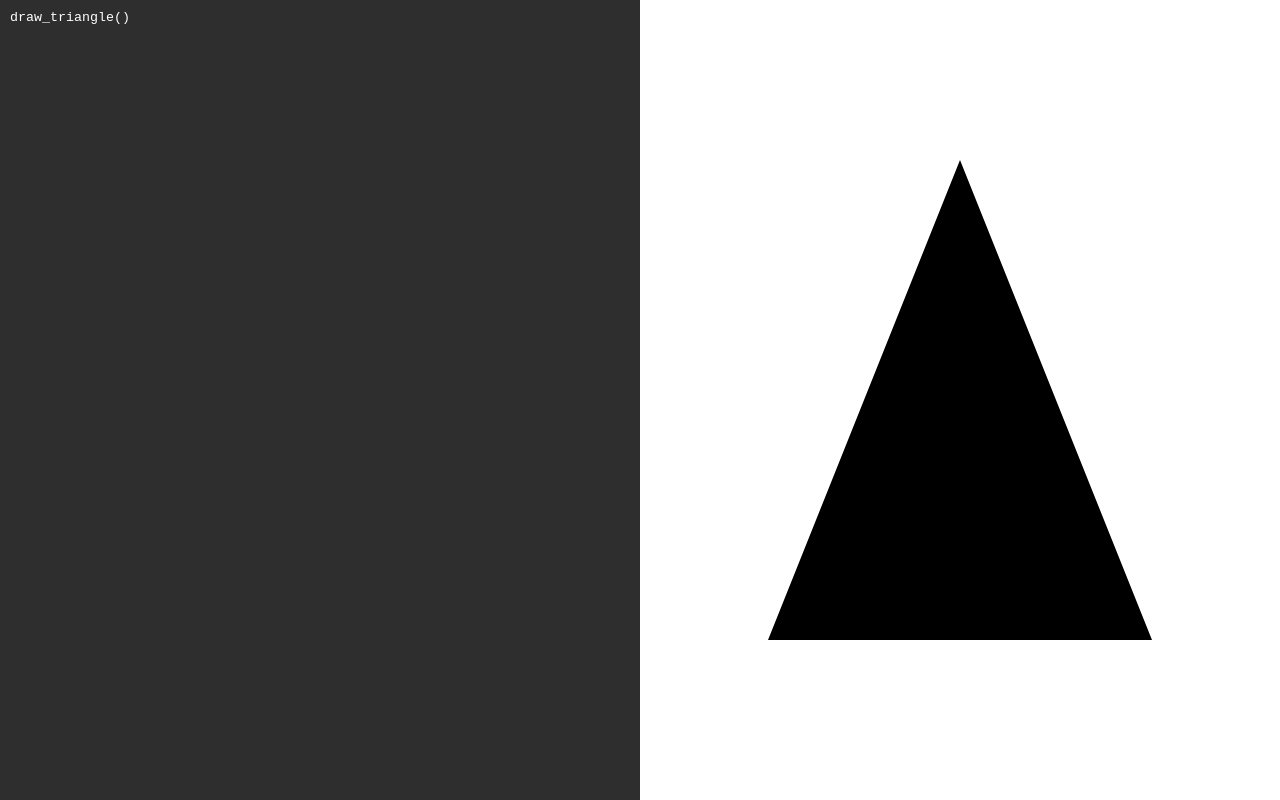
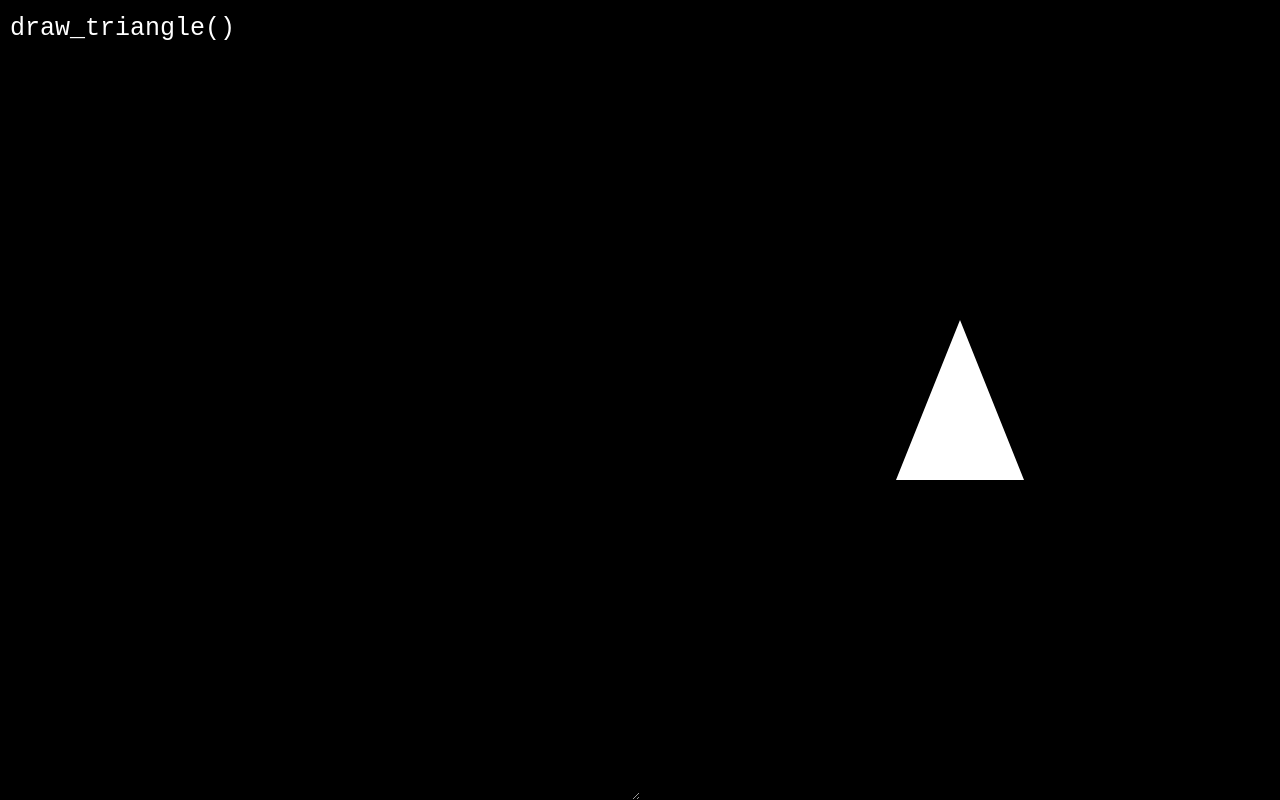
Before and after one commit to B1nus/wezy, a plain HTML site: page index.html in a window 1280 px wide. Drawn offline with Linux system fonts and the light colour scheme.

Commit message:
Update index.html

```diff
--- a/index.html
+++ b/index.html
@@ -9,25 +9,49 @@
     }
     textarea {
       width: 50%;
-      resize: none;
-      font-family: monospace;
-      background-color: #2e2e2e;
+      box-sizing: border-box;
+      font-family: 'Courier New';
+      background-color: black;
       color: white;
-      border: none;
+      margin: 0;
       padding: 10px;
-      outline: none;
+      border: 0;
+      font-size: 25px;
+      line-height: 1.5;
     }
     canvas {
       width: 50%;
       height: 100%;
+      background-color: black;
     }
   </style>
 </head>
 <body>
-  <textarea>draw_triangle()</textarea>
+  <textarea id="textbox">draw_triangle()</textarea>
   <canvas id="canvas"></canvas>
 
   <script>
+    const textarea = document.getElementById('textbox');
+
+    // Listen for the Tab key
+    textarea.addEventListener('keydown', function(event) {
+      if (event.key === 'Tab') {
+        event.preventDefault(); // Prevent default tab behavior (focus shift)
+
+        // Get current cursor position
+        const start = textarea.selectionStart;
+        const end = textarea.selectionEnd;
+
+        // Insert spaces (4 spaces here, can be adjusted)
+        const value = textarea.value;
+        const spaces = '    ';  // 4 spaces for a tab
+        textarea.value = value.substring(0, start) + spaces + value.substring(end);
+
+        // Move the cursor to the end of the inserted spaces
+        textarea.selectionStart = textarea.selectionEnd = start + spaces.length;
+      }
+    });
+
     const canvas = document.getElementById("canvas");
     const ctx = canvas.getContext("2d");
 
@@ -39,11 +63,11 @@
 
     function draw() {
       ctx.clearRect(0, 0, canvas.width, canvas.height);
-      ctx.fillStyle = "black";
+      ctx.fillStyle = "white";
       ctx.beginPath();
-      ctx.moveTo(canvas.width / 2, canvas.height * 0.2);       // Top point
-      ctx.lineTo(canvas.width * 0.2, canvas.height * 0.8);     // Bottom left
-      ctx.lineTo(canvas.width * 0.8, canvas.height * 0.8);     // Bottom right
+      ctx.moveTo(canvas.width / 2, canvas.height * 0.4);       // Top point
+      ctx.lineTo(canvas.width * 0.4, canvas.height * 0.6);     // Bottom left
+      ctx.lineTo(canvas.width * 0.6, canvas.height * 0.6);     // Bottom right
       ctx.closePath();
       ctx.fill();
     }
```
